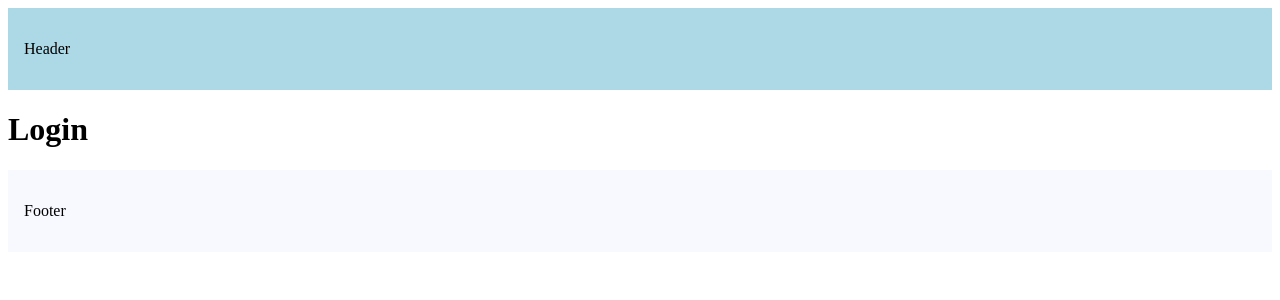
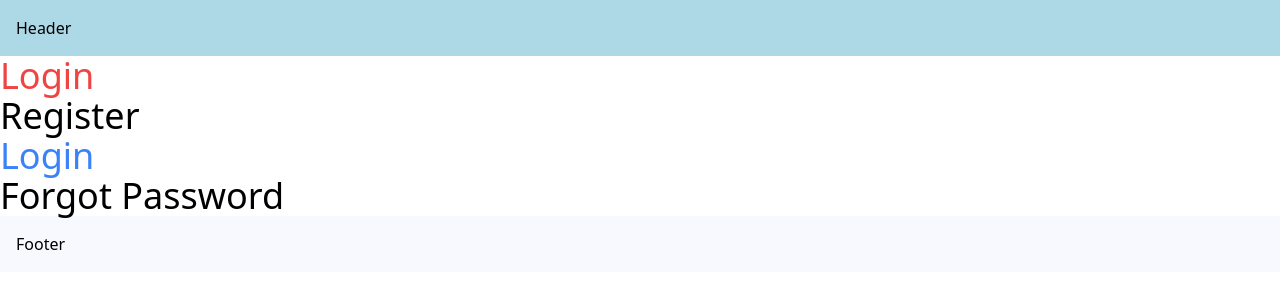
Before and after one commit to Abdul-Rahimm/First-app, a Next.js app in the folder nextapp/: page /login in a window 1280 px wide. Shown: the top 300 px of the page. Built offline with nearby package versions, Linux system fonts and the light colour scheme.

Commit message:
lesson 20 done. learned how to style active components

```diff
--- /dev/null
+++ b/nextapp/src/app/(auth)/layout.tsx
@@ -0,0 +1,44 @@
+"use client";
+import { usePathname } from "next/navigation";
+import Link from "next/link";
+import React from "react";
+import "./styles.css";
+
+const navLinks = [
+  { name: "Register", href: "/register" },
+  { name: "Login", href: "/login" },
+  { name: "Forgot Password", href: "/forgot-password" },
+];
+
+export default function AuthLayout({
+  children,
+}: {
+  children: React.ReactNode;
+}) {
+  const pathname = usePathname();
+
+  return (
+    <div>
+      {children}
+      {navLinks.map((link) => {
+        const isActive = pathname.startsWith(link.href);
+
+        return (
+          <h1>
+            <Link
+              href={link.href}
+              key={link.name}
+              className={
+                isActive
+                  ? "font-bold-mr-4 text-4xl text-blue-500"
+                  : " mr-4 text-4xl"
+              }
+            >
+              {link.name}
+            </Link>
+          </h1>
+        );
+      })}
+    </div>
+  );
+}
--- a/nextapp/src/app/(auth)/login/page.tsx
+++ b/nextapp/src/app/(auth)/login/page.tsx
@@ -1,3 +1,4 @@
+import "../styles.css";
 export default function Login() {
-  return <h1>Login</h1>;
+  return <h1 className="text-4xl text-red-500">Login</h1>;
 }
--- /dev/null
+++ b/nextapp/src/app/(auth)/styles.css
@@ -0,0 +1,3 @@
+@tailwind base;
+@tailwind components;
+@tailwind utilities;
--- /dev/null
+++ b/nextapp/src/app/styles.css
@@ -0,0 +1,3 @@
+@tailwind base;
+@tailwind components;
+@tailwind utilities;
```
